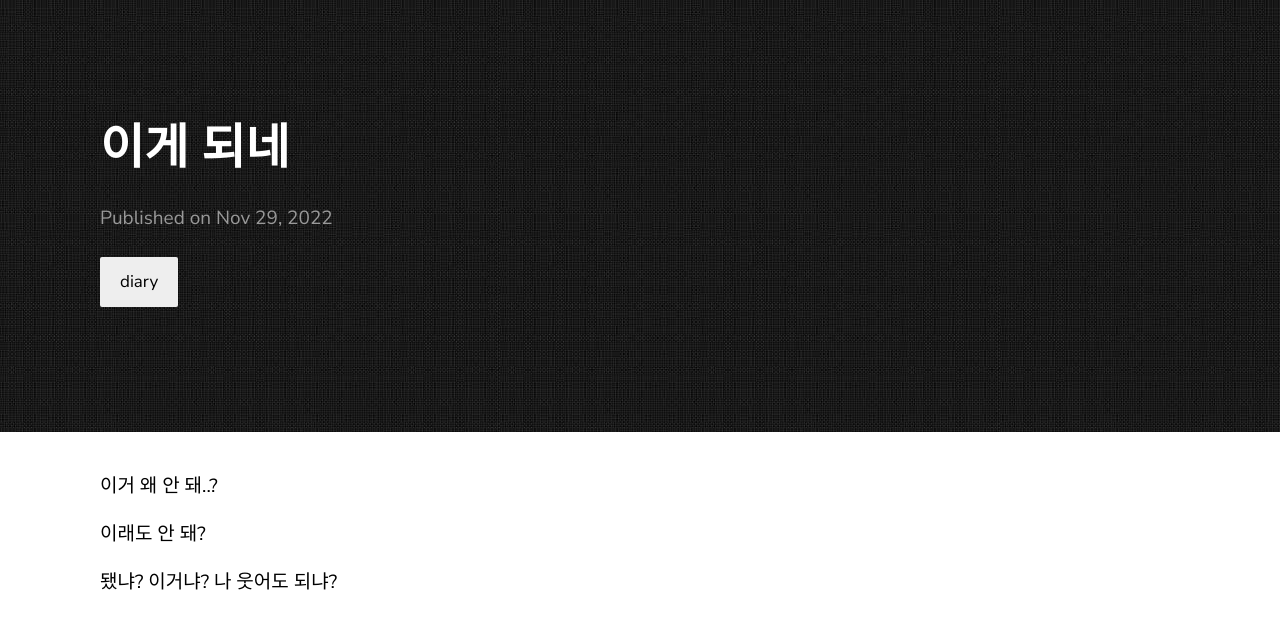
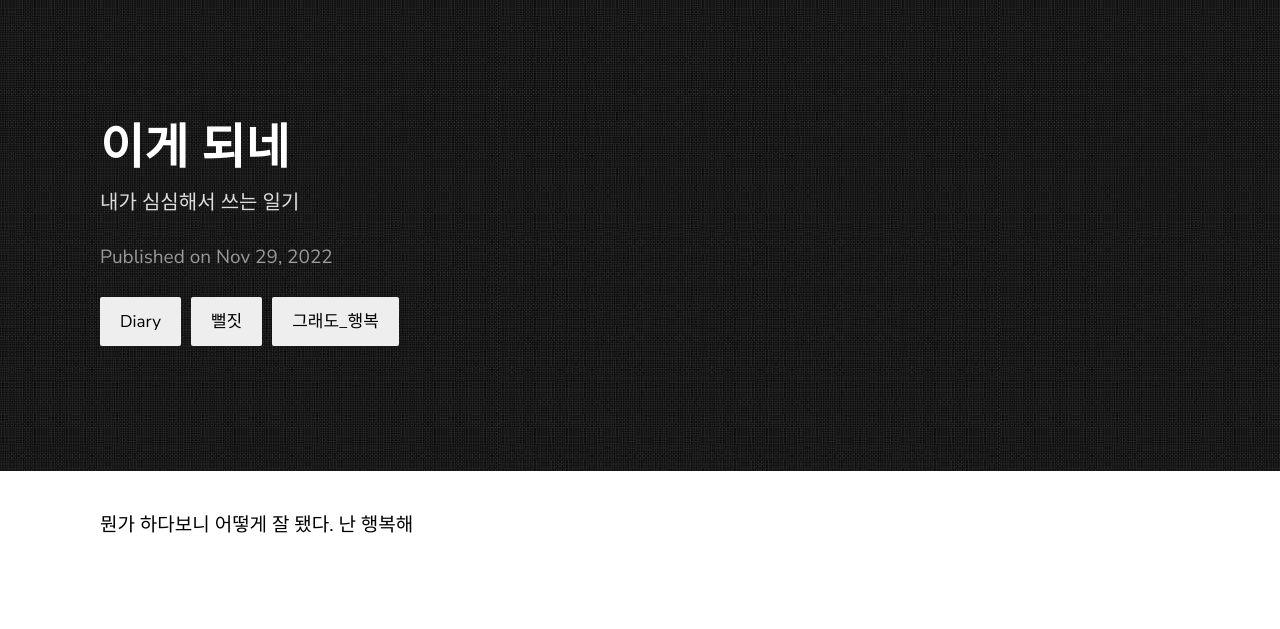
Before and after one commit to ritnis4751/ritnis4751.github.io, a Jekyll site: the page built from _posts/2022-11-30-Why_I_Can't_Do_this.md, in a window 1280 px wide. Shown: the top 629 px of the page. Built offline with Jekyll 4.4.1, drawn with Linux system fonts in a browser that asks for light colours.

Commit message:
Update 2022-11-30-Why_I_Can't_Do_this.md

```diff
--- a/_posts/2022-11-30-Why_I_Can't_Do_this.md
+++ b/_posts/2022-11-30-Why_I_Can't_Do_this.md
@@ -1,13 +1,8 @@
 ---
 layout: post
 title:  "이게 되네"
-date:   2022-11-30 01:51:55 +0900
-categories: diary
+description: 내가 심심해서 쓰는 일기
+date:   2022-11-30 04:03:55 +0900
+categories: Diary 뻘짓 그래도_행복
 ---
-이거 왜 안 돼..?
-
-이래도 안 돼?
-
-됐냐?
-이거냐?
-나 웃어도 되냐?
+뭔가 하다보니 어떻게 잘 됐다. 난 행복해
```
